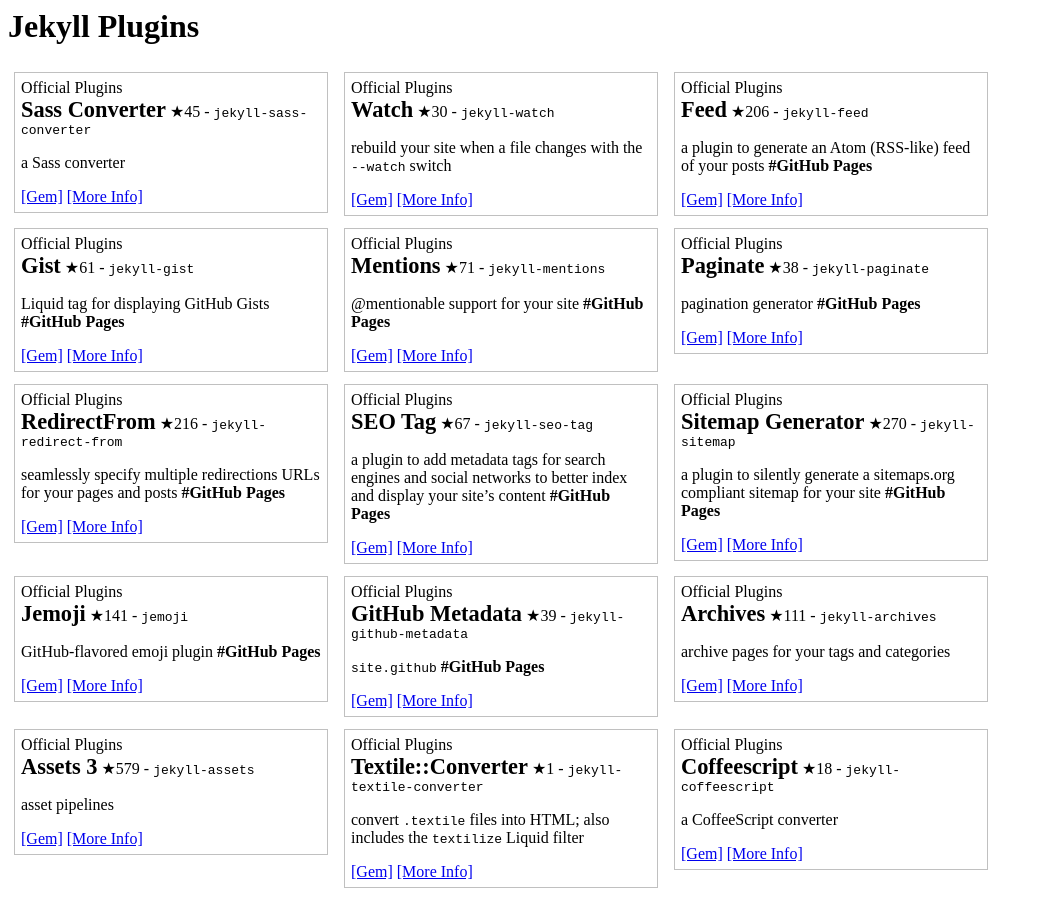
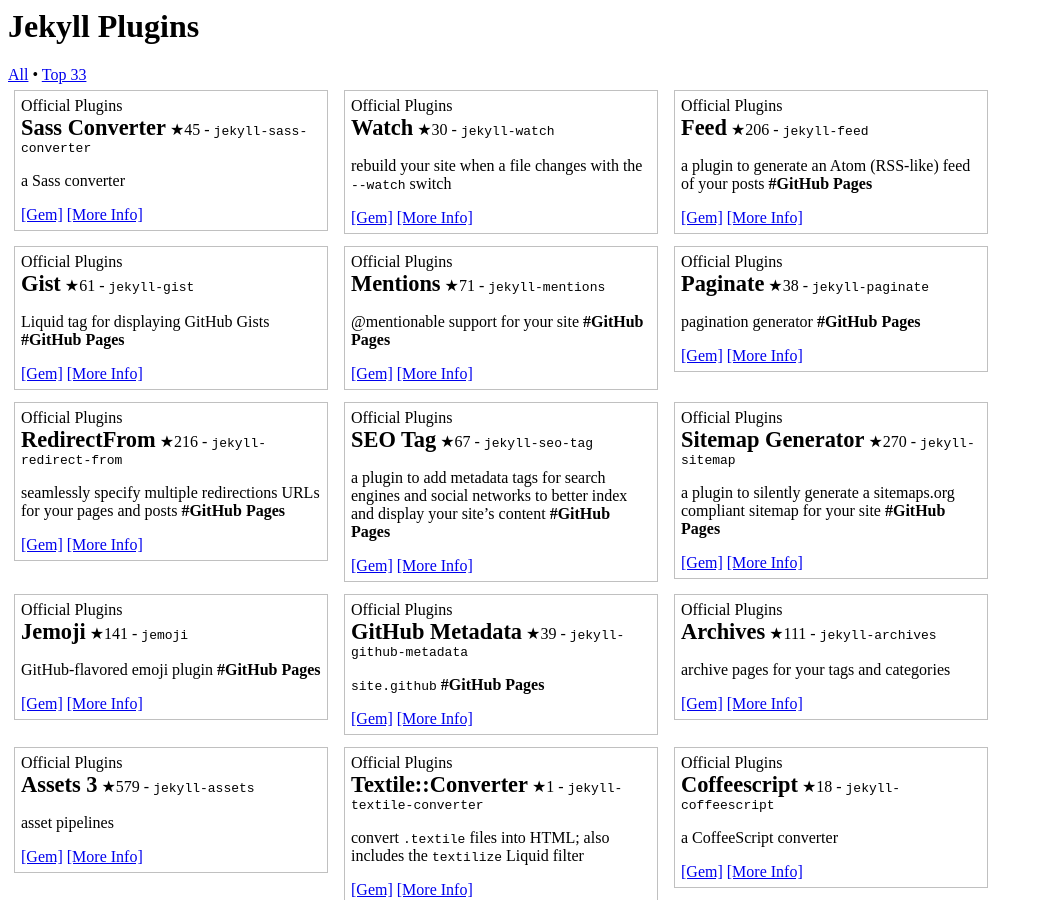
Before and after one commit to planetjekyll/planetjekyll.github.io, a Jekyll site: the page built from plugins/index.html, in a window 1280 px wide and 900 px high. Shown: the whole window, without its empty margins (0-1043 px from the left). Built offline with Jekyll 4.4.1, drawn with Linux system fonts in a browser that asks for light colours.

Commit message:
Update index.html

```diff
--- a/plugins/index.html
+++ b/plugins/index.html
@@ -23,6 +23,11 @@
     font-size: 140%;
   }
 </style>
+
+
+<div>
+  <a href="/plugins">All</a> • <a href="/plugins/top">Top 33</a>
+</div>
 
 
 <div class='plugins'>
```
